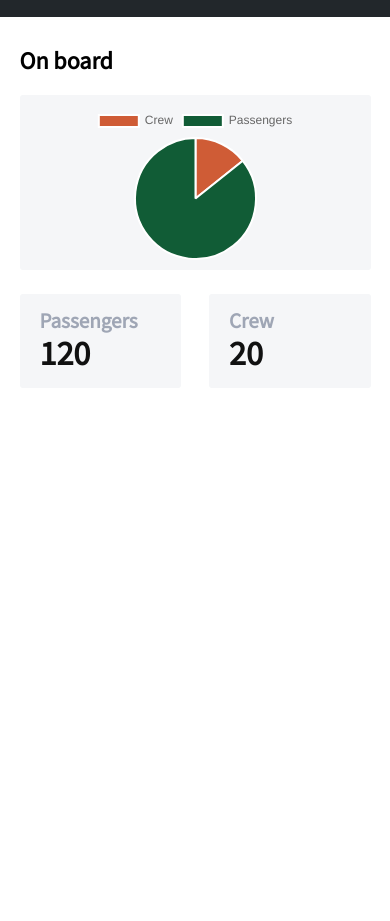
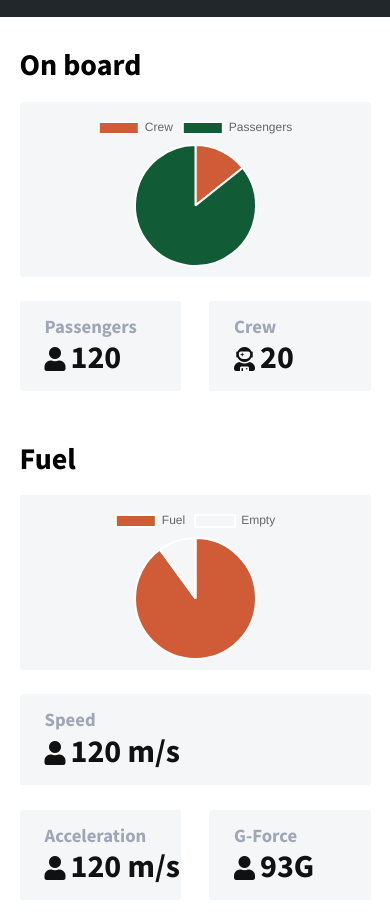
Before and after one commit to swu1337/spacex, a plain HTML site: page index.html in a window 390 px wide. Shown: the part 53-974 px from the top of the page. Before the commit the page ends 844 px from the top, so only its background shows below. Drawn offline with nearby package versions, Linux system fonts and the light colour scheme.

Commit message:
finish on board.started full mobile

```diff
--- a/css/partials/board.css
+++ b/css/partials/board.css
@@ -1,11 +1,13 @@
-.onboard {
+.card {
     display: flex;
     flex-wrap: wrap;
     margin-top: 30px;
+    margin-bottom: 50px;
 }
 
-.onboard > h2 {
+.card > h2 {
     width: 100%;
+    font-size: 30px;
 }
 
 .graph, .data-holder {
@@ -13,6 +15,7 @@
 }
 
 .graph {
+    position: relative;
     width: 100%;
     background-color: var(--light-board);
     margin-top: 20px;
@@ -23,28 +26,41 @@
     width: 100%;
     display: flex;
     justify-content: space-between;
+    flex-wrap: wrap;
 }
 
 .data-holder {
-    font-size: 18px;
+    font-size: 16px;
     width: 46%;
     background-color: var(--light-board);
 }
 
 .data-holder > h3, .data-holder > p {
-    padding-left: 20px;
+    padding-left: 25px;
 }
 
 .data-holder > h3 {
     color: var(--title-board);
     padding-top: 15px;
-
 }
 
 .data-holder > p {
     font-weight: bold;
-    padding-top: 1px;
+    padding-top: 2px;
     padding-bottom: 15px;
-    font-size: 34px;
+    font-size: 32px;
     color: #111;
+    font-weight: var(--bold);
 }
+
+.data-static  p > i {
+    font-size: 24px;
+    padding-right: 5px;
+}
+
+.primary-card {
+    flex-basis: 100%;
+    margin-bottom: 25px;
+}
+
+/*box-shadow: 2px 2px 10px -4px rgba(0, 0, 0, 0.3);*/
--- a/css/styles.css
+++ b/css/styles.css
@@ -6,8 +6,10 @@
     --beige: #FFF8E5;
     --yellow: #EFC03C;
 
-    --medium: 500;
-    --semibold: 600;
+    --regular: 400;
+    --semi-bold: 600;
+    --bold: 700;
+    --black: 900;
 }
 
 * {
--- a/index.html
+++ b/index.html
@@ -5,9 +5,9 @@
     <meta name="viewport" content="width=device-width, initial-scale=1.0">
     <meta http-equiv="X-UA-Compatible" content="ie=edge">
     <title>SpaceX</title>
+    <link rel="stylesheet" href="https://use.fontawesome.com/releases/v5.7.1/css/all.css" integrity="sha384-fnmOCqbTlWIlj8LyTjo7mOUStjsKC4pOpQbqyi7RrhN7udi9RwhKkMHpvLbHG9Sr" crossorigin="anonymous">
     <link rel="stylesheet" href="https://cdnjs.cloudflare.com/ajax/libs/normalize/8.0.1/normalize.min.css">
-    <link rel="stylesheet" href="https://use.fontawesome.com/releases/v5.7.1/css/all.css" integrity="sha384-fnmOCqbTlWIlj8LyTjo7mOUStjsKC4pOpQbqyi7RrhN7udi9RwhKkMHpvLbHG9Sr" crossorigin="anonymous">
-    <link rel="stylesheet" href="https://fonts.googleapis.com/css?family=Source+Sans+Pro">
+    <link rel="stylesheet" href="https://fonts.googleapis.com/css?family=Source+Sans+Pro:400,600,700,900">
     <link rel="stylesheet" href="css/partials/header.css">
     <link rel="stylesheet" href="css/partials/board.css">
     <link rel="stylesheet" href="css/styles.css">
@@ -32,7 +32,7 @@
         </nav>
     </header>
     <main>
-        <section class="onboard">
+        <section class="card">
             <h2 class="heading">On board</h2>
             <section class="graph">
                 <canvas id="onboard-canvas"></canvas>
@@ -40,16 +40,35 @@
             <section class="data-static">
                 <article class="data-holder">
                     <h3>Passengers</h3>
-                    <p>120</p>
+                    <p><i class="fas fa-user"></i>120</p>
                 </article>
                 <article class="data-holder">
                     <h3>Crew</h3>
-                    <p>20</p>
+                    <p><i class="fas fa-user-astronaut"></i>20</p>
+                </article>
+            </section>
+        </section>
+        <section class="card">
+            <h2 class="heading">Fuel</h2>
+            <section class="graph">
+                <canvas id="fuel-canvas"></canvas>
+            </section>
+            <section class="data-static">
+                <article class="data-holder primary-card">
+                    <h3>Speed</h3>
+                    <p><i class="fas fa-user"></i>120 m/s</p>
+                </article>
+                <article class="data-holder">
+                    <h3>Acceleration</h3>
+                    <p><i class="fas fa-user"></i>120 m/s</p>
+                </article>
+                <article class="data-holder">
+                    <h3>G-Force</h3>
+                    <p><i class="fas fa-user"></i>93G</p>
                 </article>
             </section>
         </section>
     </main>
-
     <script src="js/data.js"></script>
 </body>
 </html>
--- a/js/data.js
+++ b/js/data.js
@@ -1,6 +1,7 @@
-let ctx = document.getElementById('onboard-canvas').getContext('2d');
+let onboardCtx = document.getElementById('onboard-canvas').getContext('2d');
+let fuelCtx = document.getElementById('fuel-canvas').getContext('2d');
 
-let myPieChart = new Chart(ctx,{
+let onboardPie = new Chart(onboardCtx, {
     type: 'pie',
     data: {
         datasets: [{
@@ -10,8 +11,6 @@ let myPieChart = new Chart(ctx,{
                 'rgba(17, 92, 54, 1)'
             ]
         }],
-
-        // These labels appear in the legend and in the tooltips when hovering different arcs
         labels: [
             'Crew',
             'Passengers'
@@ -25,6 +24,34 @@ let myPieChart = new Chart(ctx,{
                 top: 10,
                 bottom: 10
             }
-        }
+        },
+        maintainAspectRatio: true
     }
 });
+let fuelPie = new Chart(fuelCtx, {
+    type: 'pie',
+    data: {
+        datasets: [{
+            data: [90, 10],
+            backgroundColor: [
+                'rgba(207, 92, 54, 1)',
+                'rgba(17, 92, 54, 0)'
+            ]
+        }],
+        labels: [
+            'Fuel',
+            'Empty'
+        ]
+    },
+    options: {
+        layout: {
+            padding: {
+                left: 0,
+                right: 0,
+                top: 10,
+                bottom: 10
+            }
+        },
+        maintainAspectRatio: true
+    }
+});
```
